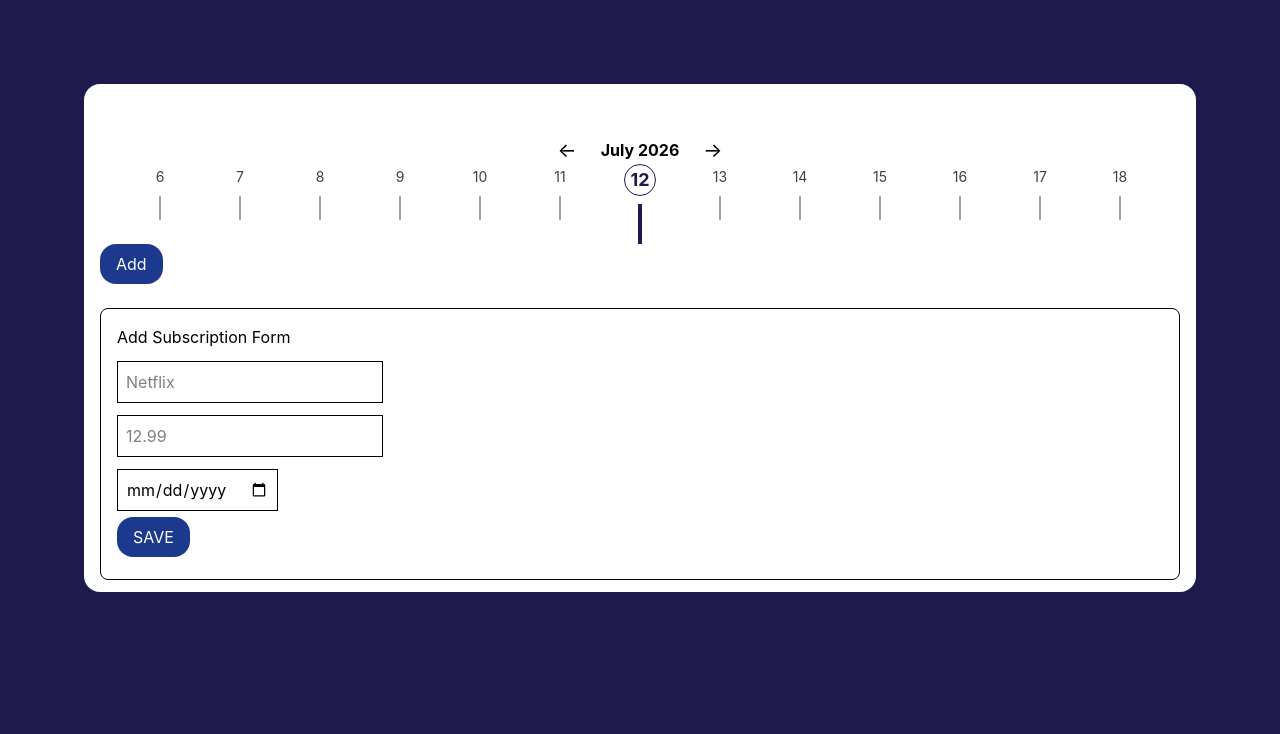
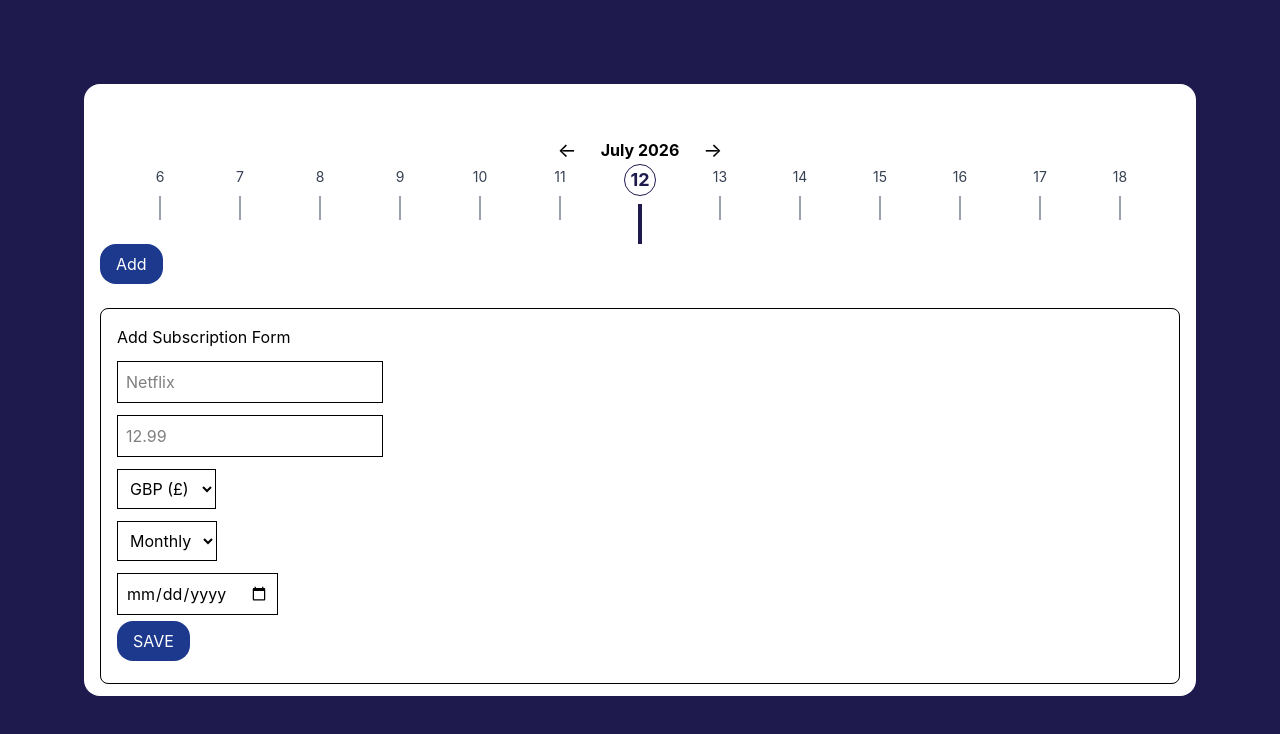
Before and after one commit to Saku2001/subscription-tracker, a React (Vite) app: page / in a window 1280 px wide. Both pictures are taken after a click on the button "Add". Shown: the top 734 px of the page. Built offline with nearby package versions, Linux system fonts and the light colour scheme.

Commit message:
Subscription form component: Added frequency and currncy fields

```diff
--- a/src/pages/Dashboard.jsx
+++ b/src/pages/Dashboard.jsx
@@ -25,6 +25,10 @@ export default function Dashboard() {
   };
 
   const handleSave = () => {
+    if (!subscription.name || !subscription.amount || !subscription.date) {
+      alert("Please fill the required fields");
+      return;
+    }
     const newSubscription = { ...subscription, id: crypto.randomUUID() };
     setSubscriptions([...subscriptions, newSubscription]);
     setSubscription({
@@ -70,6 +74,25 @@ export default function Dashboard() {
             onChange={handleChange}
             className="border p-2 mt-3 block"
           />
+          <select
+            name="currency"
+            value={subscription.currency}
+            onChange={handleChange}
+            className="border p-2 mt-3 block"
+          >
+            <option value="GBP">GBP (£)</option>
+            <option value="EUR">EUR (€)</option>
+            <option value="USD">USD ($)</option>
+          </select>
+          <select
+            name="frequency"
+            value={subscription.frequency}
+            onChange={handleChange}
+            className="border p-2 mt-3 block"
+          >
+            <option value="Monthly">Monthly</option>
+            <option value="Yearly">Yearly</option>
+          </select>
           <input
             type="date"
             name="date"
```
